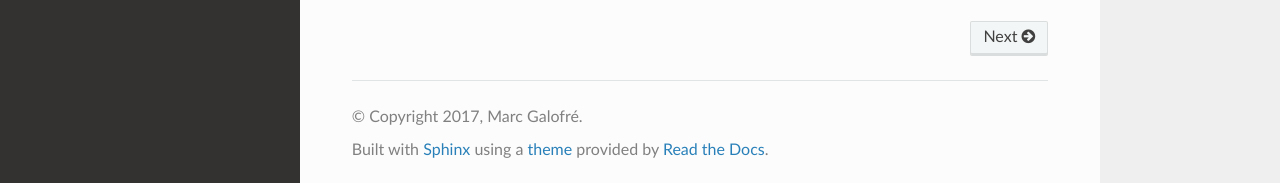
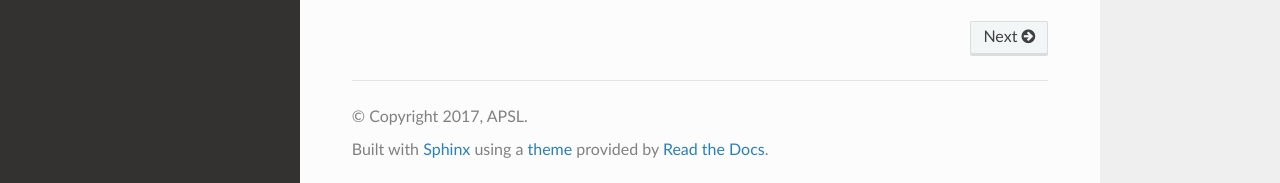
Before and after one commit to ComerciaGP/addonpayments-Python-SDK, a Sphinx documentation site: the page built from docs/index.rst, in a window 1280 px wide and 900 px high, scrolled down 926 px. Shown: the part 714-897 px from the top of the window. Built offline with Sphinx 7.4.7 and the Read the Docs theme 2.0.0, drawn with Linux system fonts in a browser that asks for light colours.

```diff
--- a/README.rst
+++ b/README.rst
@@ -50,4 +50,4 @@ Take a look at the Django demo project
 
 Documentation
 ~~~~~~~~~~~~~
-Visit the `documentation <http://kaneda.readthedocs.org>`_ for an in-depth look at AddonPayments SDK Python.
+Visit the `documentation <http://addonpayments.readthedocs.io/en/github/>`_ for an in-depth look at AddonPayments SDK Python.
--- a/addonpayments/__init__.py
+++ b/addonpayments/__init__.py
@@ -1,5 +1,5 @@
 # -*- encoding: utf-8 -*-
 
 __author__ = 'Marc Galofré'
-__email__ = 'marcgk@gmail.com'
+__email__ = 'mgalofre@apsl.com'
 __version__ = '0.1'
--- a/docs/conf.py
+++ b/docs/conf.py
@@ -53,8 +53,8 @@ master_doc = 'index'
 
 # General information about the project.
 project = 'addonpayments'
-copyright = u'2017, Marc Galofré'
-author = u'Marc Galofré'
+copyright = u'2017, APSL'
+author = u'APSL'
 
 # The version info for the project you're documenting, acts as replacement for
 # |version| and |release|, also used in various other places throughout the
```
